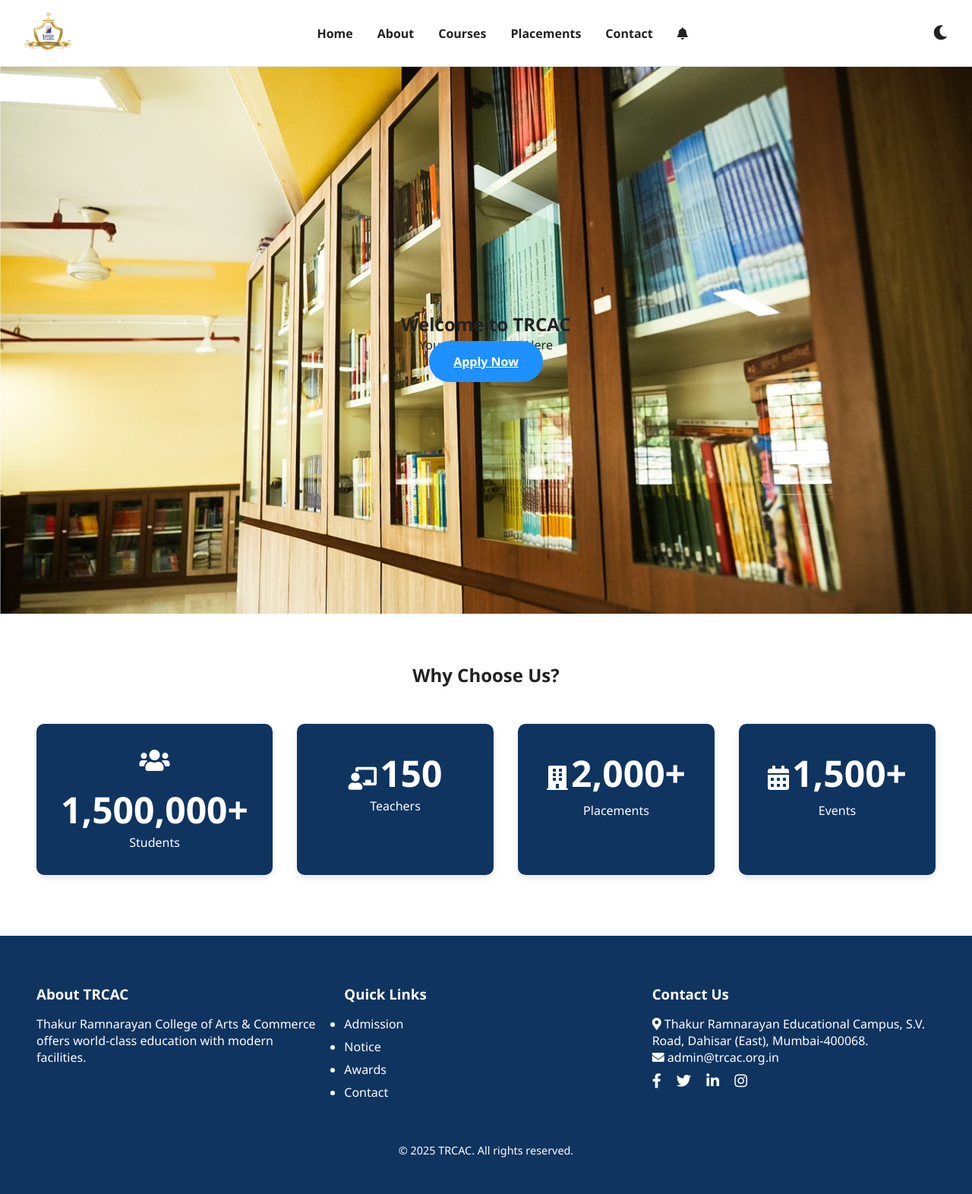
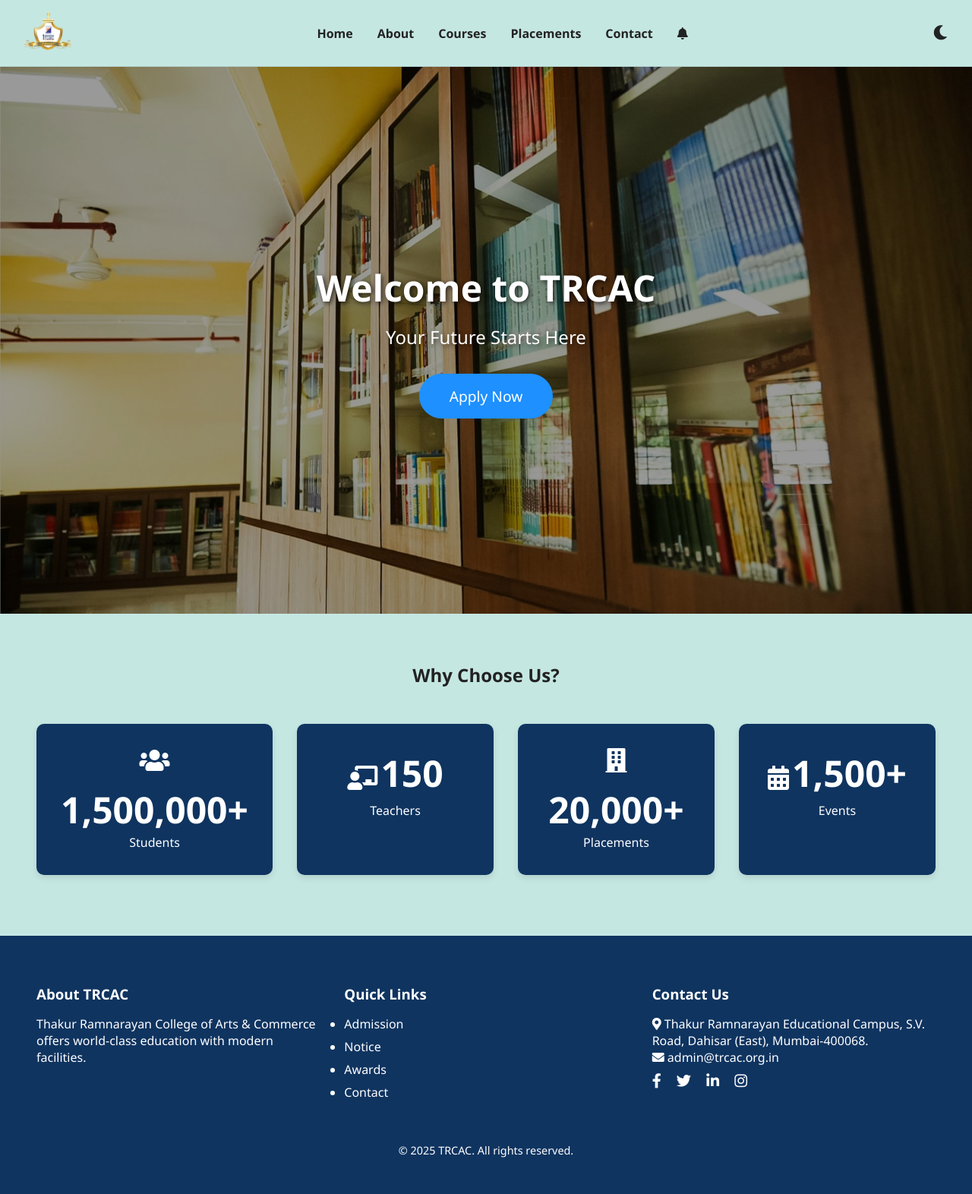
Before and after one commit to MalRakesh/TRCAC, a PHP site: page /frontend/index.html in a window 1280 px wide. Shown: the whole page at 76% size. Run offline with PHP 8.4, Linux system fonts and the light colour scheme; some libraries are stand-ins or nearby versions.

Commit message:
initial commit

```diff
--- a/frontend/index.html
+++ b/frontend/index.html
@@ -55,6 +55,7 @@
 
     <!-- Hero Section -->
     <section class="hero" id="heroSlider" data-aos="fade-up">
+        <div class="hero-overlay"></div>
         <div class="hero-text">
             <h1>Welcome to TRCAC</h1>
             <p>Your Future Starts Here</p>
@@ -68,22 +69,22 @@
         <div class="stats" data-aos="fade-left">
             <div class="stat-item">
                 <i class="fas fa-users icon"></i>
-                <span class="counter" id="studentCount" data-target="1500000+">0</span>
+                <span class="counter" data-target="1500000+">0</span>
                 <p>Students</p>
             </div>
             <div class="stat-item">
-                <i class="fas fa-chalkboard-teacher" style="font-size: 30px;"></i>
-                <span class="counter" id="teacherCount" data-target="150">0</span>
+                <i class="fas fa-chalkboard-teacher icon"></i>
+                <span class="counter" data-target="150">0</span>
                 <p>Teachers</p>
             </div>
             <div class="stat-item">
                 <i class="fas fa-building icon"></i>
-                <span class="counter" id="placementCount" data-target="2000+">0</span>
+                <span class="counter" data-target="20000+">0</span>
                 <p>Placements</p>
             </div>
             <div class="stat-item">
                 <i class="fas fa-calendar-alt icon"></i>
-                <span class="counter" id="eventCount" data-target="1500+">0</span>
+                <span class="counter" data-target="1500+">0</span>
                 <p>Events</p>
             </div>
         </div>
--- a/frontend/styles/dark.css
+++ b/frontend/styles/dark.css
@@ -1,7 +1,7 @@
 .dark-mode {
   --background-color: #121212;
   --text-color: #eeeeee;
-  --primary-color: #1e90ff;
-  --secondary-color: #0f3460;
-  --accent-color: #ff6b6b;
+  --primary-color: #F75C03;
+  --secondary-color: #F75C03;
+  --accent-color: #F75C03;
 }
--- a/frontend/styles/light.css
+++ b/frontend/styles/light.css
@@ -1,7 +1,7 @@
 :root {
   --primary-color: #0f3460;
   --secondary-color: #1e90ff;
-  --background-color: #ffffff;
+  --background-color: #C5E7E2;
   --text-color: #222222;
   --accent-color: #ff6b6b;
 }
--- a/frontend/styles/style.css
+++ b/frontend/styles/style.css
@@ -103,27 +103,49 @@ body {
     transition: all 0.3s ease;
 }
 
-.hero-text h1,
-.hero-text p {
-    color: inherit; /* Inherits from .hero */
+.hero-overlay {
+    content: '';
+    position: absolute;
+    top: 0; left: 0; right: 0; bottom: 0;
+    background: rgba(0, 0, 0, 0.4); /* Dark overlay */
+    z-index: 1;
 }
 
-.btn {
-    padding: 1rem 2rem;
+.hero-text {
+    position: relative;
+    z-index: 2;
+    max-width: 800px;
+    margin: auto;
+    padding: 2rem;
+}
+
+.hero-text h1 {
+    font-size: 3rem;
+    margin-bottom: 1rem;
+    color: white;
+    text-shadow: 2px 2px 6px rgba(0,0,0,0.7);
+}
+
+.hero-text p {
+    font-size: 1.5rem;
+    margin-bottom: 2rem;
+    color: #fffdfb;
+    text-shadow: 2px 2px 6px rgba(0,0,0,0.6);
+}
+
+.btn.primary-btn {
+    padding: 1rem 2.5rem;
+    font-size: 1.2rem;
     border-radius: 30px;
-    font-weight: bold;
-    cursor: pointer;
+    background-color: var(--secondary-color);
+    color: white;
+    text-decoration: none;
+    display: inline-block;
     transition: background 0.3s ease;
 }
 
-.primary-btn {
-    background-color: var(--secondary-color);
-    color: white;
-    border: none;
-}
-
-.primary-btn:hover {
-    background-color: var(--primary-color);
+.btn.primary-btn:hover {
+    background-color: #0f3460;
 }
 
 /* Why Choose Us */
```
